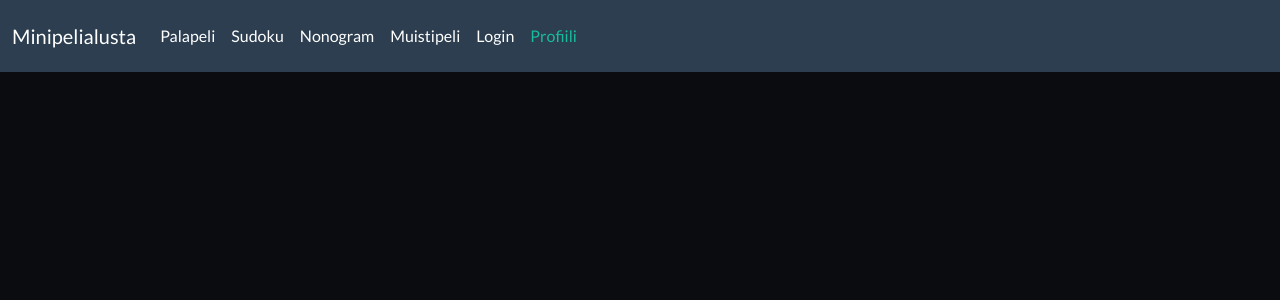
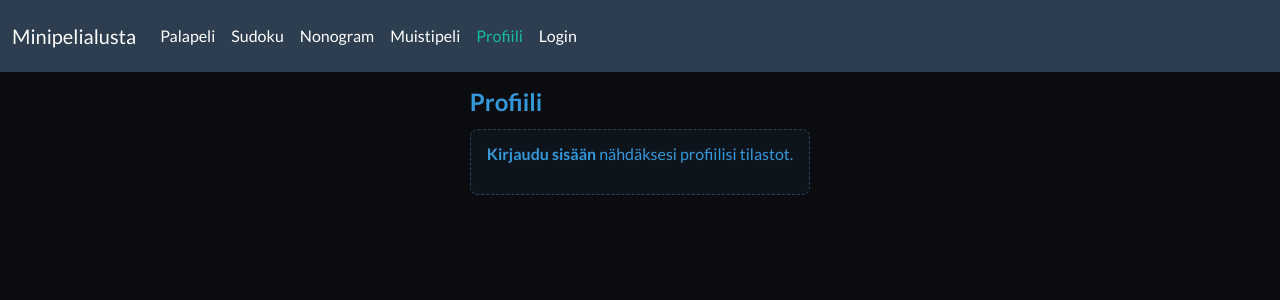
Before and after one commit to Topi-M/HJKMST, a React (Vite) app in the folder client/: page /HJKMST/profiili in a window 1280 px wide. Shown: the top 300 px of the page. Built offline with nearby package versions, Linux system fonts and the light colour scheme; no server answers.

Commit message:
Tiedon haku profiilisivulle lisätty

```diff
--- a/client/src/css/profiili.css
+++ b/client/src/css/profiili.css
@@ -4,3 +4,78 @@
     display: flex;
     justify-content: center;
 }
+
+/* Keskitetty sisältölaatikko */
+.profiili-content {
+    max-width: 640px;
+    margin: 0 auto;
+    padding: 16px;
+}
+
+/* Otsikko */
+.profiili-title {
+    color: #3498db;
+    margin-bottom: 12px;
+    font-size: 1.5rem;
+    font-weight: 700;
+}
+
+/* Latausviesti */
+.profiili-loading {
+    color: #cbd5e1;
+    /* vaalea harmaa */
+    font-size: 0.95rem;
+}
+
+/* Virheviesti */
+.profiili-error {
+    color: crimson;
+    margin-bottom: 12px;
+    font-weight: 600;
+}
+
+/* Vierailija/ei kirjautunut -boksi */
+.profiili-guest {
+    padding: 12px 16px;
+    border: 1px dashed #2d4153;
+    border-radius: 8px;
+    color: #3498db;
+    background: rgba(52, 152, 219, 0.06);
+}
+
+/* Stats-kortti kirjautuneelle */
+.profiili-statsCard {
+    display: inline-flex;
+    gap: 8px;
+    align-items: center;
+    border: 1px solid #2d4153;
+    padding: 12px 16px;
+    border-radius: 8px;
+    background: rgba(52, 152, 219, 0.08);
+}
+
+/* Label ja arvo */
+.profiili-statsLabel {
+    color: #3498db;
+    font-weight: 600;
+}
+
+.profiili-statsValue {
+    font-variant-numeric: tabular-nums;
+    color: #3498db;
+    /* sama sininen kuin napit */
+    font-weight: 700;
+}
+
+.profiili-loginLink {
+  color: #3498db;
+  font-weight: 600;
+  text-decoration: none;
+  border-bottom: 1px solid transparent;
+  transition: all 0.2s ease;
+}
+
+.profiili-loginLink:hover {
+  border-bottom: 1px solid #3498db;
+  color: #48a6e4; /* sama hover-sävy kuin napeissa */
+}
--- a/client/src/navbar.jsx
+++ b/client/src/navbar.jsx
@@ -30,12 +30,12 @@ const AppNavbar = () => {
               Muistipeli
             </Nav.Link>
 
+            <Nav.Link as={NavLink} to="/profiili">
+              Profiili
+            </Nav.Link>
+
             <Nav.Link as={NavLink} to="/Login">
               Login
-            </Nav.Link>
-
-            <Nav.Link as={NavLink} to="/profiili">
-              Profiili
             </Nav.Link>
 
           </Nav>
--- a/client/src/pages/Profiili.jsx
+++ b/client/src/pages/Profiili.jsx
@@ -1,10 +1,133 @@
 import "../css/profiili.css";
+import React, { useEffect, useState } from "react";
+import { supabase } from "../components/SupaBaseClient";
+import { Link } from "react-router-dom";
 
 export default function Profiili() {
+    const [loading, setLoading] = useState(true);
+    const [loggedIn, setLoggedIn] = useState(false);
+    const [submissionCount, setSubmissionCount] = useState(0);
+    const [errorMsg, setErrorMsg] = useState("");
+
+    useEffect(() => {
+        let mounted = true;
+
+        async function load() {
+            setLoading(true);
+            setErrorMsg("");
+
+            try {
+                // 1) Hae sessio
+                const { data: { session }, error: sessionError } = await supabase.auth.getSession();
+                if (sessionError) throw sessionError;
+
+                const user = session?.user ?? null;
+                if (!user) {
+                    if (mounted) {
+                        setLoggedIn(false);
+                        setSubmissionCount(0);
+                    }
+                    return;
+                }
+
+                // 2) Hae profiili_tilastot -näkymästä oma count (minigame_id=1)
+                const { data, error } = await supabase
+                    .from("profiili_tilastot")
+                    .select("palapeli_submission_count")
+                    .eq("user_id", user.id)
+                    .maybeSingle();
+
+                if (error) throw error;
+
+                const count = data?.palapeli_submission_count ?? 0;
+
+                if (mounted) {
+                    setLoggedIn(true);
+                    setSubmissionCount(count);
+                }
+            } catch (e) {
+                console.error("Profiili-sivun latausvirhe:", e);
+                if (mounted) {
+                    setErrorMsg(e.message || "Tietojen hakeminen epäonnistui.");
+                    setLoggedIn(false);
+                    setSubmissionCount(0);
+                }
+            } finally {
+                if (mounted) setLoading(false);
+            }
+        }
+
+        load();
+
+        // Päivitä näkymä myös auth-tilan muuttuessa
+        const { data: sub } = supabase.auth.onAuthStateChange((_event, session) => {
+            if (!session?.user) {
+                setLoggedIn(false);
+                setSubmissionCount(0);
+            } else {
+                (async () => {
+                    try {
+                        setLoading(true);
+                        const { data, error } = await supabase
+                            .from("profiili_tilastot")
+                            .select("palapeli_submission_count")
+                            .eq("user_id", session.user.id)
+                            .maybeSingle();
+                        if (error) throw error;
+                        setLoggedIn(true);
+                        setSubmissionCount(data?.palapeli_submission_count ?? 0);
+                    } catch (e) {
+                        console.error(e);
+                        setErrorMsg(e.message || "Tietojen hakeminen epäonnistui.");
+                        setLoggedIn(false);
+                        setSubmissionCount(0);
+                    } finally {
+                        setLoading(false);
+                    }
+                })();
+            }
+        });
+
+        return () => {
+            mounted = false;
+            sub.subscription?.unsubscribe?.();
+        };
+    }, []);
 
     return (
         <>
             <div className="tausta">
+                <div className="profiili-content">
+                    <h2 className="profiili-title">Profiili</h2>
+
+                    {/* Lataus */}
+                    {loading && <div className="profiili-loading">Haetaan tietoja…</div>}
+
+                    {/* Virhe */}
+                    {!loading && !!errorMsg && (
+                        <div className="profiili-error">{errorMsg}</div>
+                    )}
+
+                    {/* Ei kirjautunut */}
+                    {!loading && !loggedIn && !errorMsg && (
+                        <div className="profiili-guest">
+                            <p>
+                                <Link to="/login" className="profiili-loginLink">
+                                    Kirjaudu sisään
+                                </Link>{" "}
+                                nähdäksesi profiilisi tilastot.
+                            </p>
+                        </div>
+                    )}
+
+                    {/* Kirjautunut */}
+                    {!loading && loggedIn && !errorMsg && (
+                        <div className="profiili-statsCard">
+                            <span className="profiili-statsLabel">Palapelejä ratkaistu yhteensä:</span>
+                            <span className="profiili-statsValue">{submissionCount}</span>
+                        </div>
+                    )}
+                </div>
             </div>
         </>
     );
```
